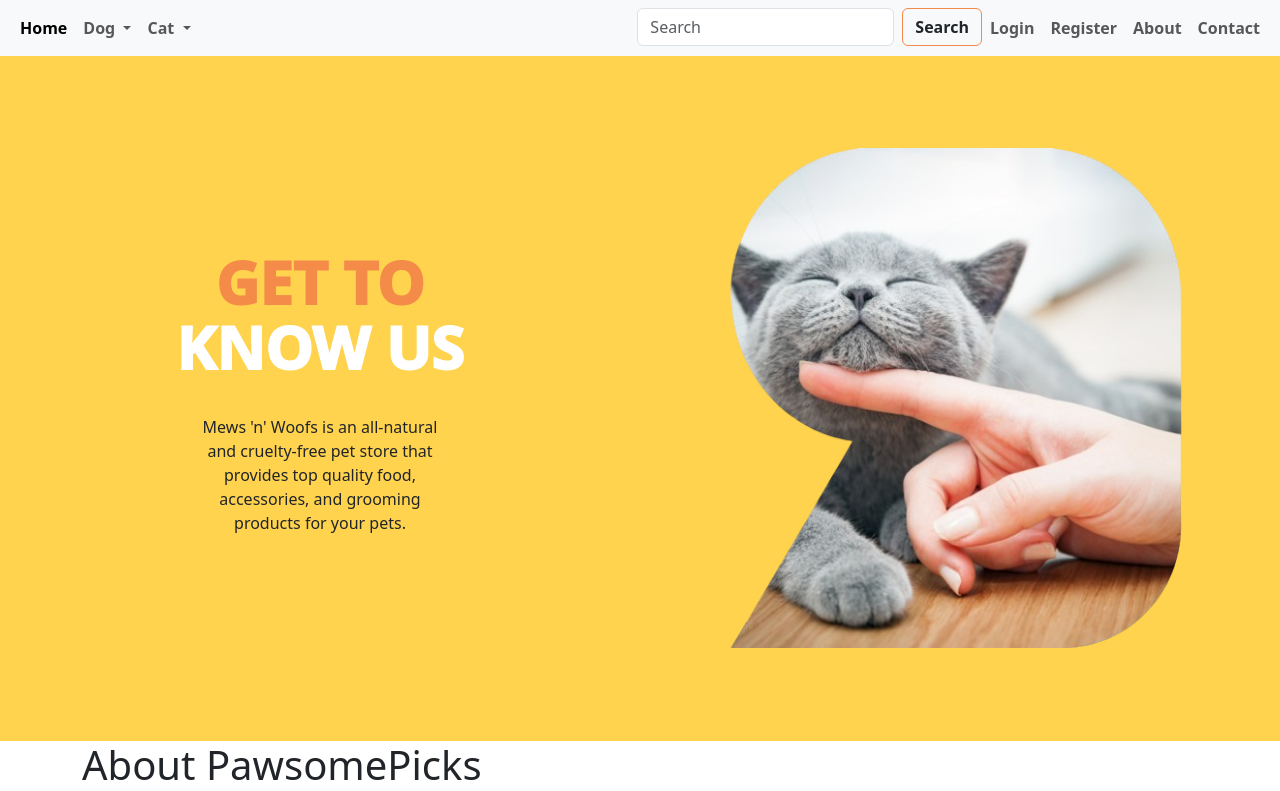
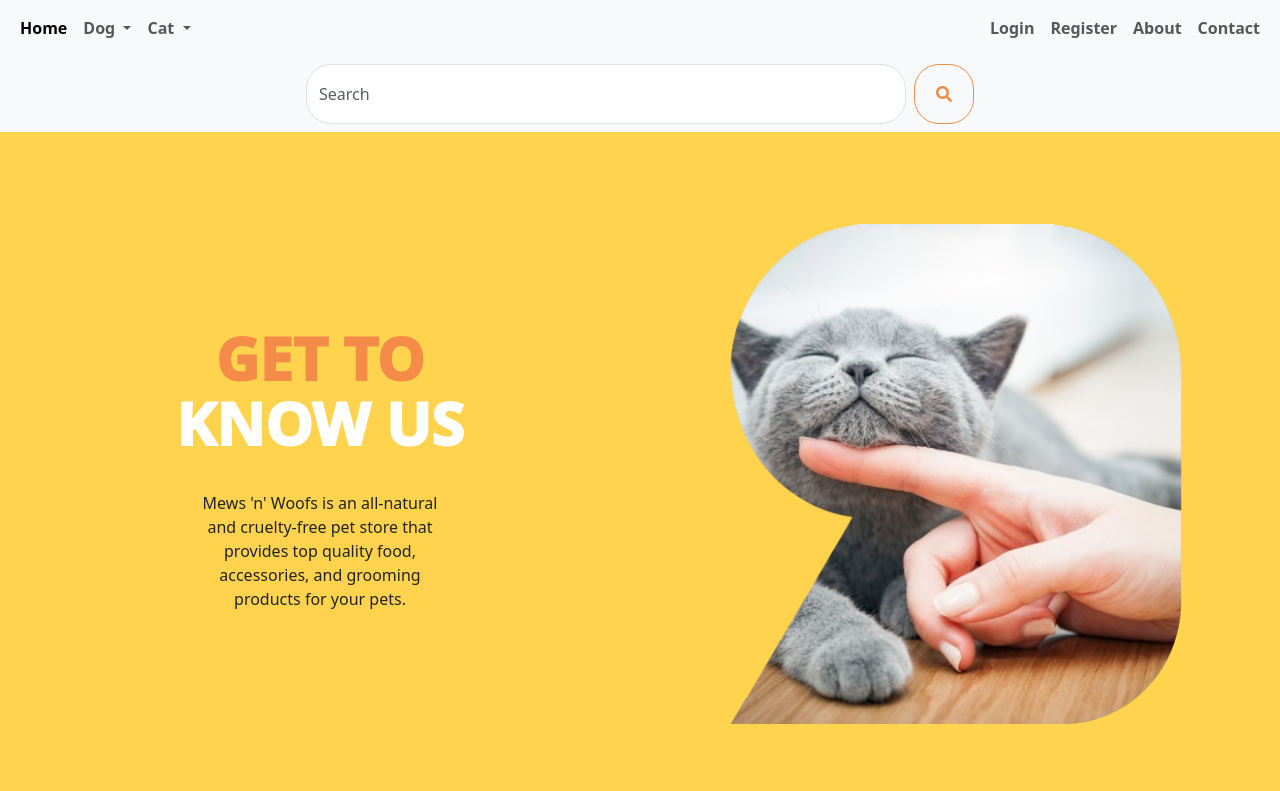
Before and after one commit to sreenath-pydev/PawsomePicks_E-com, a Django app: page /about/ in a window 1280 px wide. Shown: the top 791 px of the page. Run offline with Django 5.2, Linux system fonts and the light colour scheme; some libraries are stand-ins or nearby versions.

Commit message:
Adjusted search bar position, updated styles, and added comments for clarity

```diff
--- a/Ecom_project/app/static/app/css/style.css
+++ b/Ecom_project/app/static/app/css/style.css
@@ -26,12 +26,27 @@
 .container-fluid {
     padding: 0;
 }
-.search-btn .btn{
-    border-color: #F48B48;
+/* Search Bar */
+.custom-search-input{
+    width: 600px!important;
+    height: 60px!important;
+    border-radius: 25px!important;
+  }
+.custom-search-button {
+    height: 60px!important;
+    width: 60px!important;
+    border-color: #F48B48!important;
+    border-radius: 25px!important;
 }
-.search-btn .btn:hover{
-    background-color: #F48B48;
+.custom-search-button i{
+    color: #F48B48!important;
 }
+.custom-search-button:hover {
+    background-color: #F48B48!important;
+}
+.custom-search-button:hover i {
+    color: white !important;
+  }
 .carousel-inner  img {
     height: 100%;
     object-fit: cover;
@@ -591,4 +606,8 @@ svg {
 .update_address .col-sm-9{
     height: 550px;
 }
+.custom-search-input{
+    width: 270px!important;
 }
+
+}
--- a/Ecom_project/app/templates/app/base.html
+++ b/Ecom_project/app/templates/app/base.html
@@ -8,33 +8,33 @@
     <meta name="description" content="">
     <meta name="viewport" content="width=device-width, initial-scale=1">
 
-
+    <!-- Stylesheets -->
     <link rel="stylesheet" href="{% static 'app/css/owl.carousel.min.css' %}">
     <link rel="stylesheet" href="{% static 'app/css/style.css' %}">
     <link href="https://cdn.jsdelivr.net/npm/bootstrap@5.3.3/dist/css/bootstrap.min.css" rel="stylesheet" integrity="sha384-QWTKZyjpPEjISv5WaRU9OFeRpok6YctnYmDr5pNlyT2bRjXh0JMhjY6hW+ALEwIH" crossorigin="anonymous">
     <link href="https://cdnjs.cloudflare.com/ajax/libs/font-awesome/5.15.4/css/all.min.css" rel="stylesheet">
     <link rel="shortcut icon" href="http://sstatic.net/so/favicon.ico">
     <link rel="stylesheet" href="https://cdnjs.cloudflare.com/ajax/libs/font-awesome/6.0.0-beta3/css/all.min.css">
-
-
-
 </head>
 <body>
 
-
-
-
+<!-- Main Navbar -->
 <nav class="navbar navbar-expand-lg bg-body-tertiary">
     <div class="container-fluid">
 
+        <!-- Button to toggle navigation -->
         <button class="navbar-toggler" type="button" data-bs-toggle="collapse" data-bs-target="#navbarSupportedContent" aria-controls="navbarSupportedContent" aria-expanded="false" aria-label="Toggle navigation">
             <span class="navbar-toggler-icon"></span>
         </button>
+
         <div class="collapse navbar-collapse" id="navbarSupportedContent">
+
+            <!-- Left-aligned items -->
             <ul class="navbar-nav me-auto mb-2 mb-lg-0">
                 <li class="nav-item">
                     <a class="nav-link active" aria-current="page" href="/"><b>Home</b></a>
                 </li>
+                <!-- Dog Dropdown Menu -->
                 <li class="nav-item dropdown">
                     <a class="nav-link dropdown-toggle" href="#" role="button" data-bs-toggle="dropdown" aria-expanded="false">
                         <b>Dog</b>
@@ -50,6 +50,7 @@
                         <li><a class="dropdown-item" href="{% url 'category' 'OP' %}">Other products</a></li>
                     </ul>
                 </li>
+                <!-- Cat Dropdown Menu -->
                 <li class="nav-item dropdown">
                     <a class="nav-link dropdown-toggle" href="#" role="button" data-bs-toggle="dropdown" aria-expanded="false">
                         <b>Cat</b>
@@ -69,22 +70,14 @@
 
             <!-- Right-aligned items -->
             <ul class="navbar-nav ms-auto mb-2 mb-lg-0">
-              <li class="nav-item">
-
-                <form class="d-flex search-btn"  action="/Search">
-
-                    <input class="form-control me-2" name="searched" placeholder="Search" aria-label="Search">
-                    <button class="btn" type="submit"><b>Search</b></button>
-                </form>
-            </li>
                 {% if request.user.is_authenticated %}
+                <!-- User Dropdown Menu -->
                 <li class="nav-item dropdown">
                     <a class="nav-link dropdown-toggle" href="#" role="button" data-bs-toggle="dropdown" aria-expanded="false">
                         <b>{{request.user}}</b>
                     </a>
                     <ul class="dropdown-menu">
                         <li><a class="dropdown-item" href="{% url 'profile' %}">Profile</a></li>
-
                         <li><a class="dropdown-item" href="{% url "order_success" %}">Order</a></li>
                         <li>
                             <form method="post" action="{% url 'logout' %}">
@@ -95,13 +88,21 @@
                         <li><a class="dropdown-item" href="{% url 'change_pwd' %}">Change Password</a></li>
                     </ul>
                 </li>
+                <!-- Cart Link -->
                 <li class="nav-item">
-                    <a class="nav-link" href="{% url 'cart' %}" aria-disabled="true"><span class="badge bg-danger">{% if totalitems > 0 %} {{totalitems}} {% endif %}</span><b>Cart</b></a>
+                    <a class="nav-link" href="{% url 'cart' %}" aria-disabled="true">
+                        <span class="badge bg-danger">{% if totalitems > 0 %} {{totalitems}} {% endif %}</span><b>Cart</b>
+                    </a>
                 </li>
+                <!-- Wishlist Link -->
                 <li class="nav-item">
-                    <a class="nav-link" href="{% url "wishlist" %}" aria-disabled="true"><span class="badge bg-danger">{% if wishlistitems > 0 %} {{wishlistitems}} {% endif %}</span><i class="fas fa-heart fa-1x" style="color: #F48B48;"></i></a>
+                    <a class="nav-link" href="{% url "wishlist" %}" aria-disabled="true">
+                        <span class="badge bg-danger">{% if wishlistitems > 0 %} {{wishlistitems}} {% endif %}</span>
+                        <i class="fas fa-heart fa-1x" style="color: #F48B48;"></i>
+                    </a>
                 </li>
                 {% else %}
+                <!-- Login and Register Links -->
                 <li class="nav-item">
                     <a href="{% url 'login' %}" class="nav-link" aria-disabled="true"><b>Login</b></a>
                 </li>
@@ -109,18 +110,31 @@
                     <a href="{% url 'registration' %}" class="nav-link" aria-disabled="true"><b>Register</b></a>
                 </li>
                 {% endif %}
+                <!-- About and Contact Links -->
                 <li class="nav-item">
                     <a href="{% url 'about' %}" class="nav-link" aria-disabled="true"><b>About</b></a>
                 </li>
                 <li class="nav-item">
                     <a href="{% url 'contact' %}" class="nav-link" aria-disabled="true"><b>Contact</b></a>
                 </li>
-
             </ul>
         </div>
     </div>
 </nav>
 
+<!-- Search Bar -->
+<nav class="navbar bg-body-tertiary">
+    <div class="container-fluid justify-content-center d-flex">
+        <form class="d-flex" role="search" action="/Search">
+            <input class="form-control me-2 custom-search-input" name="searched" type="search" placeholder="Search" aria-label="Search">
+            <button class="btn btn-outline-success custom-search-button" type="submit">
+                <i class="fas fa-search"></i>
+            </button>
+        </form>
+    </div>
+</nav>
+
+<!-- Page Blocks -->
 {% block carousel %}{% endblock carousel %}
 {% block main-content %}{% endblock main-content %}
 {% block categorys %}{% endblock categorys %}
@@ -133,7 +147,6 @@
 <script src="https://cdn.jsdelivr.net/npm/bootstrap@5.3.3/dist/js/bootstrap.min.js" integrity="sha384-0pUGZvbkm6XF6gxjEnlmuGrJXVbNuzT9qBBavbLwCsOGabYfZo0T0to5eqruptLy" crossorigin="anonymous"></script>
 <script src="https://cdnjs.cloudflare.com/ajax/libs/jquery/3.7.1/jquery.min.js" integrity="sha512-v2CJ7UaYy4JwqLDIrZUI/4hqeoQieOmAZNXBeQyjo21dadnwR+8ZaIJVT8EE2iyI61OV8e6M8PP2/4hpQINQ/g==" crossorigin="anonymous" referrerpolicy="no-referrer"></script>
 <script src="{% static 'app/js/js.js' %}"></script>
-
 <script src="{% static 'app/js/owl.carousel.min.js' %}"></script>
 
 </body>
```
